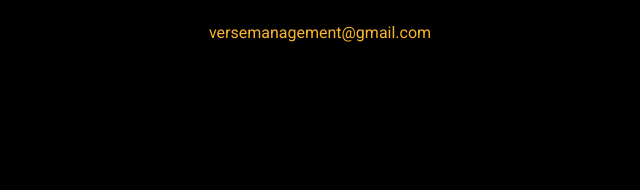
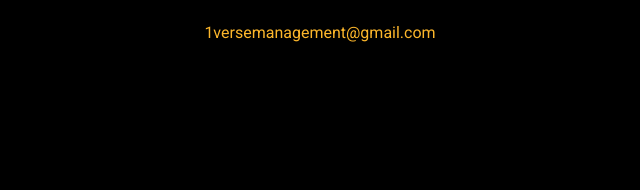
Before and after one commit to versemanagement/landing, a plain HTML site: page index.html in a window 1280 px wide. Shown: the part 2522-2712 px from the top of the page, 320-960 px from the left. Drawn offline with nearby package versions, Linux system fonts and the light colour scheme.

Commit message:
update email

```diff
--- a/index.html
+++ b/index.html
@@ -64,7 +64,7 @@
 							<!-- <li><a href="live-shows.html" title="">LIVE</a></li> -->
 							<!-- <li><a href="" title="">ABOUT</a></li> -->
 							<li><a href="gallery.html" title="">GALLERY</a></li>
-							<li><a href="mailto:versemanagement@gmail.com" title="">CONTACT</a></li>
+							<li><a href="mailto:1versemanagement@gmail.com" title="">CONTACT</a></li>
 						</ul>
 					</nav><!--navigation end-->
 					<ul class="social-links hd-v">
@@ -95,7 +95,7 @@
 				<!-- <li><a href="live-shows.html" title="">LIVE</a></li> -->
 				<!-- <li><a href="" title="">ABOUT</a></li> -->
 				<li><a href="gallery.html" title="">GALLERY</a></li>
-				<li><a href="mailto:versemanagement@gmail.comtitle="">CONTACT</a></li>
+				<li><a href="mailto:1versemanagement@gmail.com"">CONTACT</a></li>
 			</ul>
 		</div><!--responsive-menu end-->
 
@@ -414,7 +414,7 @@
 			<div class="container">
 				<div class="subscribe-section text-center wow slideInUp" data-wow-duration="1000ms">
 					<h2>Contact Us</h2>
-					<span>versemanagement@gmail.com</span>
+					<span>1versemanagement@gmail.com</span>
 
 				</div><!--subscribe-section end-->
 			</div>
```
Also changed, not shown: gallery.html (+3 -3 lines).
